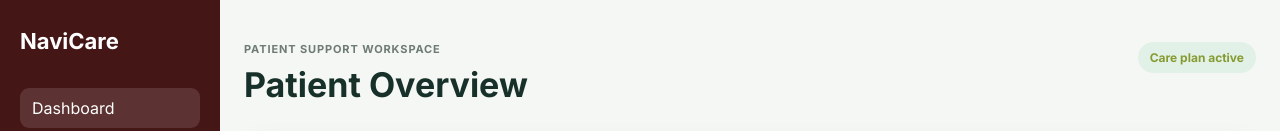
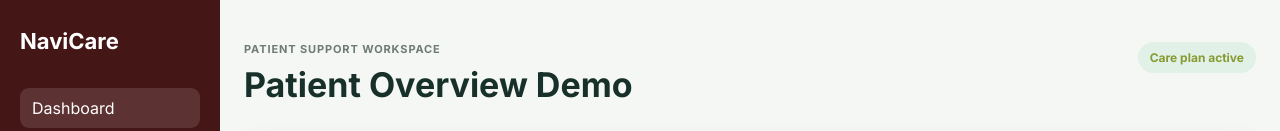
Before and after one commit to traderlos33/navicare-mini-project, a plain HTML site: page index.html in a window 1280 px wide. Shown: the top 131 px of the page. Drawn offline with Linux system fonts and the light colour scheme.

Commit message:
Update NaviCare content

```diff
--- a/index.html
+++ b/index.html
@@ -26,7 +26,7 @@
       <header class="topbar">
         <div>
           <p class="eyebrow">Patient Support Workspace</p>
-          <h1>Patient Overview</h1>
+          <h1>Patient Overview Demo</h1>
         </div>
         <span class="status-pill">Care plan active</span>
       </header>
```
